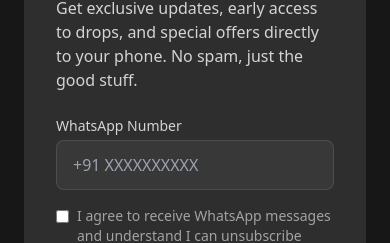
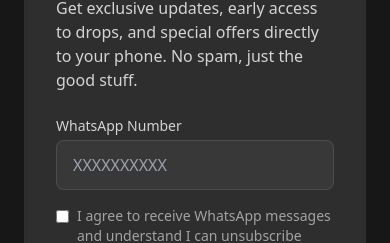
Before and after one commit to bhaveshadtani/jsm-footwear, a React (Vite) app: page / in a window 390 px wide. Shown: the part 8350-8593 px from the top of the page. Built offline with nearby package versions, Linux system fonts and the light colour scheme.

Commit message:
update phone number placeholder format in CallToAction component

```diff
--- a/src/components/CallToAction.tsx
+++ b/src/components/CallToAction.tsx
@@ -145,7 +145,7 @@
                     id="phone"
                     value={phoneNumber}
                     onChange={handlePhoneChange}
-                    placeholder="+91 XXXXXXXXXX"
+                    placeholder="XXXXXXXXXX"
                     required
                     className={`w-full px-4 py-3 bg-white/5 border ${phoneError ? 'border-red-500' : 'border-white/10'
                       } rounded-lg focus:outline-none focus:ring-2 focus:ring-white/30 text-white`}
@@ -175,8 +175,8 @@
                   type="submit"
                   disabled={isSubmitting || !!phoneError}
                   className={`w-full bg-white text-black px-6 py-3 rounded-lg font-medium flex items-center justify-center gap-2 transition-all duration-300 ${isSubmitting || !!phoneError
-                      ? 'opacity-70 cursor-not-allowed'
-                      : 'hover:bg-neutral-200'
+                    ? 'opacity-70 cursor-not-allowed'
+                    : 'hover:bg-neutral-200'
                     }`}
                 >
                   {isSubmitting ? (
```
